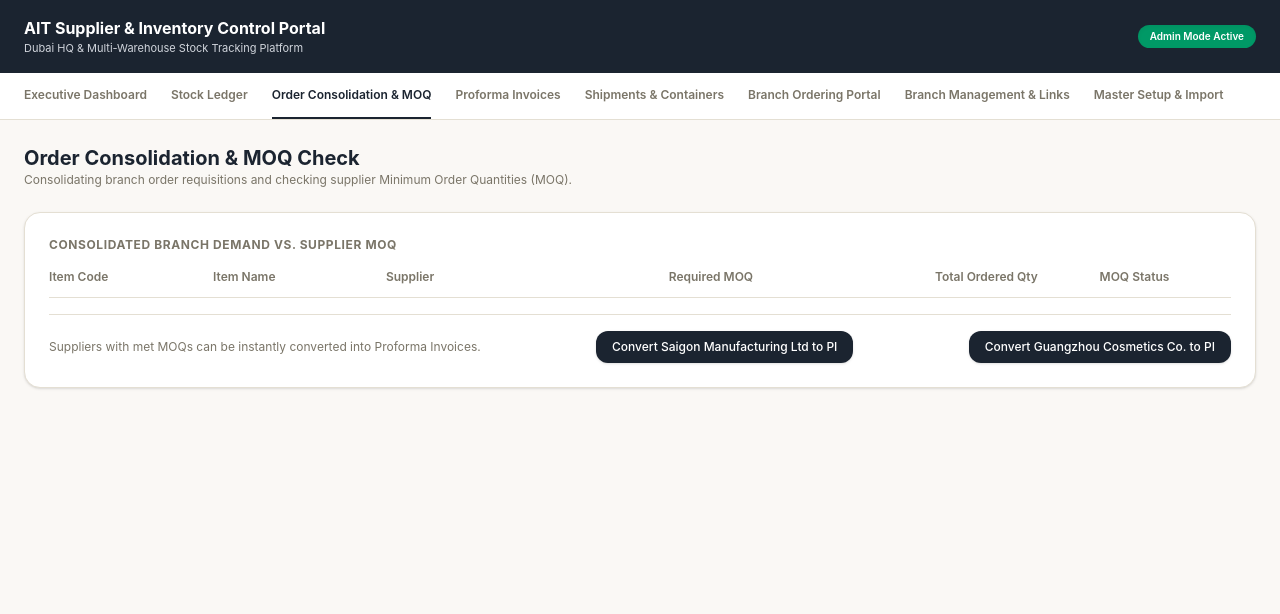
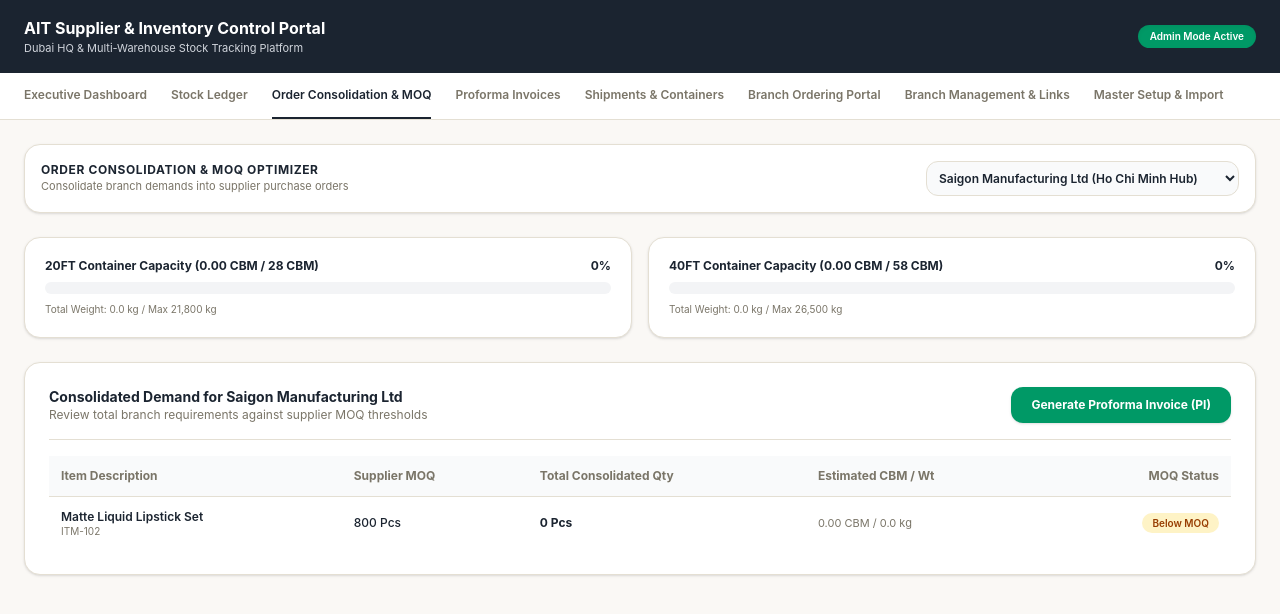
Before and after one commit to abdulrehmanmaisongalaxy/AIT-Stock-Tracker-at-Supplier-Warehouse, a React (Vite) app: page / in a window 1280 px wide. Both pictures are taken after a click on the button "Order Consolidation & MOQ". Shown: the top 614 px of the page. Built offline with nearby package versions, Linux system fonts and the light colour scheme.

Commit message:
OrderConsolidation.jsx

```diff
--- a/src/components/OrderConsolidation.jsx
+++ b/src/components/OrderConsolidation.jsx
@@ -1,115 +1,143 @@
 import React, { useState } from 'react';
 
 export function OrderConsolidation({ items, suppliers, requisitions, setProformaInvoices, setRequisitions }) {
-  // Consolidate pending requisitions by Item ID
-  const consolidatedMap = {};
-  requisitions.filter(r => r.status === 'Pending').forEach(req => {
-    req.items.forEach(it => {
-      if (!consolidatedMap[it.itemId]) {
-        consolidatedMap[it.itemId] = 0;
+  const [selectedSupplier, setSelectedSupplier] = useState(suppliers[0]?.name || '');
+
+  // Filter requisitions that contain items from selected supplier
+  const supplierItems = items.filter(i => i.supplier === selectedSupplier);
+  const supplierItemIds = supplierItems.map(i => i.id);
+
+  // Calculate total consolidated quantities per item
+  const consolidatedTotals = {};
+  requisitions.forEach(req => {
+    req.items.forEach(ri => {
+      if (supplierItemIds.includes(ri.itemId)) {
+        consolidatedTotals[ri.itemId] = (consolidatedTotals[ri.itemId] || 0) + ri.qty;
       }
-      consolidatedMap[it.itemId] += Number(it.qty || 0);
     });
   });
 
-  const consolidatedList = Object.keys(consolidatedMap).map(itemId => {
-    const item = items.find(i => i.id === itemId) || { name: itemId, moq: 1000, supplier: 'General Supplier' };
-    const totalQty = consolidatedMap[itemId];
-    const meetsMOQ = totalQty >= (item.moq || 0);
-    return {
-      itemId,
-      itemName: item.name,
-      supplier: item.supplier,
-      moq: item.moq || 1000,
-      totalQty,
-      meetsMOQ
-    };
+  // Container Fill Calculations (20FT = 28 CBM / 21,800 kg; 40FT = 58 CBM / 26,500 kg)
+  let totalCbm = 0;
+  let totalWeight = 0;
+  Object.entries(consolidatedTotals).forEach(([itemId, qty]) => {
+    const item = items.find(i => i.id === itemId);
+    if (item) {
+      totalCbm += (item.cbm || 0.01) * qty;
+      totalWeight += (item.weightKg || 1) * qty;
+    }
   });
 
-  const handleConvertToPI = (supplierName) => {
-    const supplierItems = consolidatedList.filter(i => i.supplier === supplierName && i.meetsMOQ);
-    if (supplierItems.length === 0) {
-      alert("No items meet the MOQ requirement for this supplier.");
+  const container20ftPct = Math.min(100, Math.round((totalCbm / 28) * 100));
+  const container40ftPct = Math.min(100, Math.round((totalCbm / 58) * 100));
+
+  const handleGeneratePI = () => {
+    const itemsList = Object.entries(consolidatedTotals).map(([itemId, qty]) => ({
+      itemId,
+      qty,
+      unitPrice: 2.5 // default baseline
+    }));
+
+    if (itemsList.length === 0) {
+      alert('No quantities consolidated for this supplier.');
       return;
     }
 
-    const newPiId = `PI-2026-${Math.floor(100 + Math.random() * 900)}` ;
-    const supObj = suppliers.find(s => s.name === supplierName) || { id: 'SUP-01' };
-
-    const piItems = supplierItems.map(i => ({
-      itemId: i.itemId,
-      qty: i.totalQty,
-      unitPrice: 2.5 // Default placeholder price
-    }));
-
     const newPi = {
-      id: newPiId,
-      supplierId: supObj.id,
+      id: `PI-${new Date().getFullYear()}-${Math.floor(100 + Math.random() * 900)}`,
+      supplierId: suppliers.find(s => s.name === selectedSupplier)?.id || 'SUP-01',
       date: new Date().toISOString().split('T')[0],
-      status: 'In Production',
-      items: piItems
+      status: 'Draft Issued',
+      items: itemsList
     };
 
     setProformaInvoices(prev => [newPi, ...prev]);
-
-    // Mark requisitions as processed
-    setRequisitions(prev => prev.map(r => ({ ...r, status: 'Converted to PI' })));
-    alert(`Successfully generated Proforma Invoice ${newPiId} for ${supplierName}!`);
+    alert(`Proforma Invoice ${newPi.id} generated successfully!`);
   };
 
   return (
     <div className="space-y-6">
-      <div>
-        <h2 className="text-xl font-bold text-[#1B2430]">Order Consolidation & MOQ Check</h2>
-        <p className="text-xs text-[#7A7568]">Consolidating branch order requisitions and checking supplier Minimum Order Quantities (MOQ).</p>
+      <div className="bg-white p-4 rounded-2xl border border-[#E4DFD3] shadow-sm flex justify-between items-center">
+        <div>
+          <h2 className="text-xs font-bold text-[#1B2430] uppercase tracking-wider">Order Consolidation & MOQ Optimizer</h2>
+          <p className="text-[11px] text-[#7A7568]">Consolidate branch demands into supplier purchase orders</p>
+        </div>
+        <select value={selectedSupplier} onChange={e => setSelectedSupplier(e.target.value)} className="p-2 border border-[#E4DFD3] rounded-xl text-xs bg-gray-50 font-semibold">
+          {suppliers.map(s => <option key={s.id} value={s.name}>{s.name} ({s.warehouse})</option>)}
+        </select>
       </div>
 
-      <div className="bg-white rounded-2xl border border-[#E4DFD3] p-6 shadow-sm space-y-4">
-        <h3 className="text-xs font-bold uppercase tracking-wider text-[#7A7568]">Consolidated Branch Demand vs. Supplier MOQ</h3>
+      {/* Container Fill Metres */}
+      <div className="grid grid-cols-1 md:grid-cols-2 gap-4">
+        <div className="bg-white p-5 rounded-2xl border border-[#E4DFD3] shadow-sm space-y-2">
+          <div className="flex justify-between text-xs font-bold text-[#1B2430]">
+            <span>20FT Container Capacity ({totalCbm.toFixed(2)} CBM / 28 CBM)</span>
+            <span>{container20ftPct}%</span>
+          </div>
+          <div className="w-full bg-gray-100 h-3 rounded-full overflow-hidden">
+            <div className={`h-full transition-all ${container20ftPct > 100 ? 'bg-rose-600' : 'bg-emerald-600'}`} style={{ width: `${Math.min(100, container20ftPct)}%` }}></div>
+          </div>
+          <p className="text-[10px] text-[#7A7568]">Total Weight: {totalWeight.toFixed(1)} kg / Max 21,800 kg</p>
+        </div>
+
+        <div className="bg-white p-5 rounded-2xl border border-[#E4DFD3] shadow-sm space-y-2">
+          <div className="flex justify-between text-xs font-bold text-[#1B2430]">
+            <span>40FT Container Capacity ({totalCbm.toFixed(2)} CBM / 58 CBM)</span>
+            <span>{container40ftPct}%</span>
+          </div>
+          <div className="w-full bg-gray-100 h-3 rounded-full overflow-hidden">
+            <div className={`h-full transition-all ${container40ftPct > 100 ? 'bg-rose-600' : 'bg-indigo-600'}`} style={{ width: `${Math.min(100, container40ftPct)}%` }}></div>
+          </div>
+          <p className="text-[10px] text-[#7A7568]">Total Weight: {totalWeight.toFixed(1)} kg / Max 26,500 kg</p>
+        </div>
+      </div>
+
+      {/* Consolidation Table */}
+      <div className="bg-white p-6 rounded-2xl border border-[#E4DFD3] shadow-sm space-y-4">
+        <div className="flex justify-between items-center border-b border-[#E4DFD3] pb-4">
+          <div>
+            <h3 className="text-sm font-bold text-[#1B2430]">Consolidated Demand for {selectedSupplier}</h3>
+            <p className="text-xs text-[#7A7568]">Review total branch requirements against supplier MOQ thresholds</p>
+          </div>
+          <button onClick={generatePI => handleGeneratePI()} className="bg-emerald-600 text-white px-5 py-2.5 rounded-xl text-xs font-bold cursor-pointer shadow-sm">
+            Generate Proforma Invoice (PI)
+          </button>
+        </div>
 
         <div className="overflow-x-auto">
-          <table className="w-full text-left border-collapse text-xs">
-            <thead>
-              <tr className="border-b border-[#E4DFD3] text-[#7A7568]">
-                <th className="pb-3 font-semibold">Item Code</th>
-                <th className="pb-3 font-semibold">Item Name</th>
-                <th className="pb-3 font-semibold">Supplier</th>
-                <th className="pb-3 font-semibold text-right">Required MOQ</th>
-                <th className="pb-3 font-semibold text-right">Total Ordered Qty</th>
-                <th className="pb-3 font-semibold text-center">MOQ Status</th>
+          <table className="w-full text-left text-xs">
+            <thead className="bg-gray-50 text-[#7A7568] border-b border-[#E4DFD3]">
+              <tr>
+                <th className="p-3">Item Description</th>
+                <th className="p-3">Supplier MOQ</th>
+                <th className="p-3">Total Consolidated Qty</th>
+                <th className="p-3">Estimated CBM / Wt</th>
+                <th className="p-3 text-right">MOQ Status</th>
               </tr>
             </thead>
             <tbody className="divide-y divide-[#E4DFD3]">
-              {consolidatedList.map((row) => (
-                <tr key={row.itemId} className="hover:bg-[#FAF8F5]">
-                  <td className="py-3 font-bold text-[#1B2430]">{row.itemId}</td>
-                  <td className="py-3 text-[#1B2430]">{row.itemName}</td>
-                  <td className="py-3 text-[#7A7568]">{row.supplier}</td>
-                  <td className="py-3 text-right font-medium">{row.moq}</td>
-                  <td className="py-3 text-right font-bold text-[#1B2430]">{row.totalQty}</td>
-                  <td className="py-3 text-center">
-                    <span className={`px-2.5 py-1 rounded-full text-xs font-semibold ${row.meetsMOQ ? 'bg-emerald-50 text-emerald-700 border border-emerald-200' : 'bg-amber-50 text-amber-700 border border-amber-200'}`}>
-                      {row.meetsMOQ ? 'MOQ Met ✓' : 'Below MOQ ⚠'}
-                    </span>
-                  </td>
-                </tr>
-              ))}
+              {supplierItems.map(item => {
+                const totalQty = consolidatedTotals[item.id] || 0;
+                const metMoq = totalQty >= item.moq;
+                return (
+                  <tr key={item.id} className="hover:bg-gray-50">
+                    <td className="p-3">
+                      <div className="font-semibold text-[#1B2430]">{item.name}</div>
+                      <div className="text-[10px] text-[#7A7568]">{item.id}</div>
+                    </td>
+                    <td className="p-3 font-medium">{item.moq} {item.unit}</td>
+                    <td className="p-3 font-bold text-[#1B2430]">{totalQty} {item.unit}</td>
+                    <td className="p-3 text-[11px] text-[#7A7568]">{(item.cbm * totalQty).toFixed(2)} CBM / {(item.weightKg * totalQty).toFixed(1)} kg</td>
+                    <td className="p-3 text-right">
+                      <span className={`px-2.5 py-1 rounded-full text-[10px] font-semibold ${metMoq ? 'bg-emerald-100 text-emerald-800' : 'bg-amber-100 text-amber-800'}`}>
+                        {metMoq ? 'MOQ Met' : 'Below MOQ'}
+                      </span>
+                    </td>
+                  </tr>
+                );
+              })}
             </tbody>
           </table>
-        </div>
-
-        {/* Action Panel */}
-        <div className="pt-4 border-t border-[#E4DFD3] flex justify-between items-center">
-          <span className="text-xs text-[#7A7568]">Suppliers with met MOQs can be instantly converted into Proforma Invoices.</span>
-          {suppliers.map(sup => (
-            <button
-              key={sup.id}
-              onClick={() => handleConvertToPI(sup.name)}
-              className="bg-[#1B2430] hover:bg-[#2B3848] text-white text-xs font-medium px-4 py-2 rounded-xl transition-colors cursor-pointer shadow-sm"
-            >
-              Convert {sup.name} to PI
-            </button>
-          ))}
         </div>
       </div>
     </div>
```
